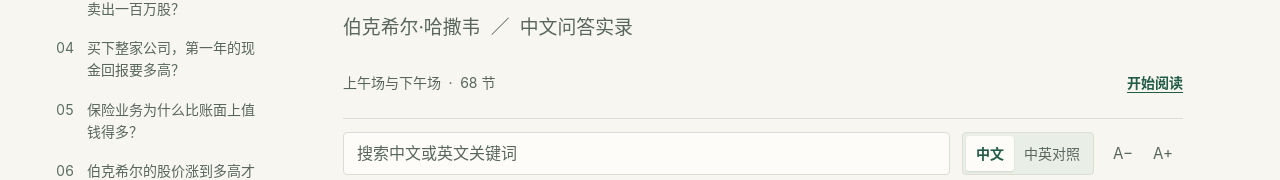
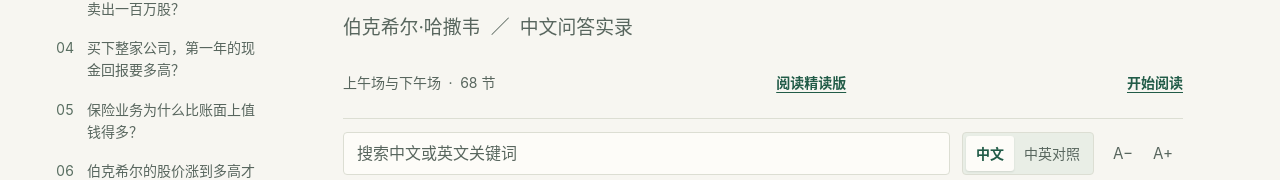
Before and after one commit to TuanTuan1020/berkshire-1994-zh-reader, a plain HTML site: page index.html in a window 1280 px wide. Shown: the part 359-539 px from the top of the page. Drawn offline with Linux system fonts and the light colour scheme.

Commit message:
Publish a concise contextual Chinese reading edition

```diff
--- a/index.html
+++ b/index.html
@@ -188,7 +188,7 @@ mark { background: #f4e0aa; color: inherit; border-radius: 2px; }
       <p class="hero-sub">伯克希尔·哈撒韦 <span>／</span> 中文问答实录</p>
       <div class="hero-foot">
         <p>上午场与下午场 <span>·</span> 68 节</p>
-        <a href="#q01">开始阅读</a>
+        <a href="essentials/">阅读精读版</a><a href="#q01">开始阅读</a>
       </div>
     </header>
     <div id="read" class="toolbar" aria-label="阅读工具">
```
Also changed, not shown: essentials/index.html (added, +1 -0 lines).
